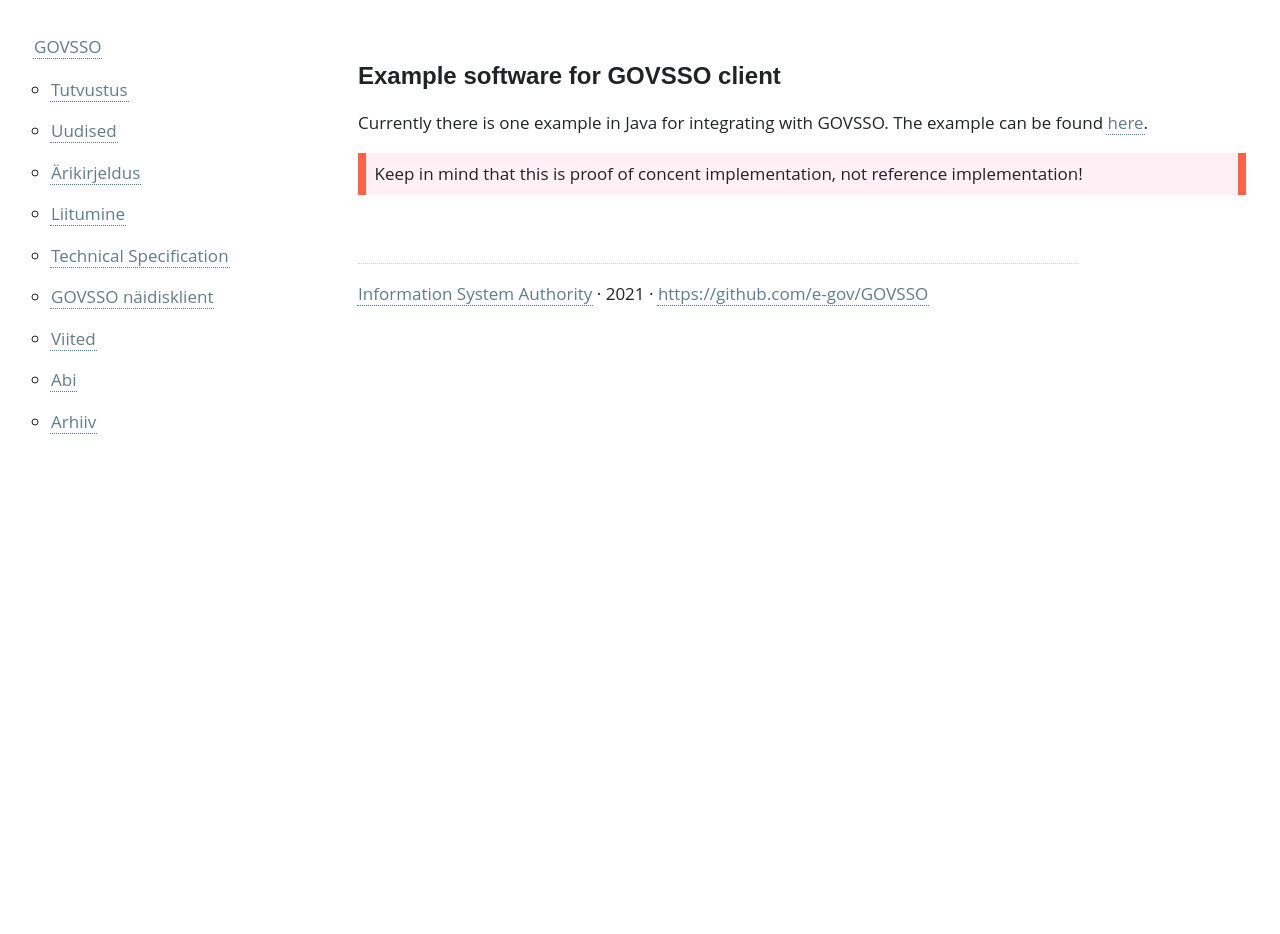
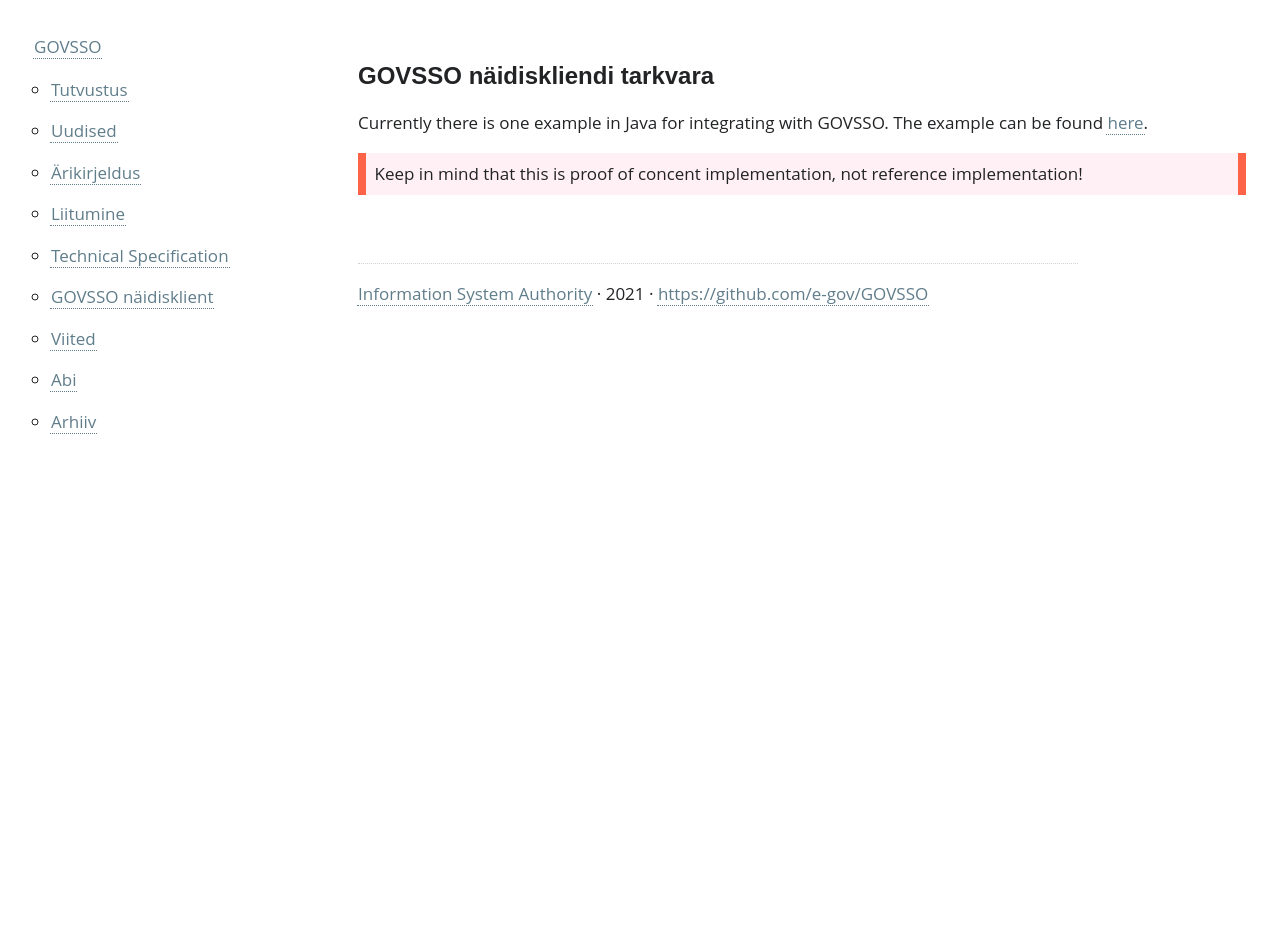
Before and after one commit to e-gov/GOVSSO, a Jekyll site: the page built from Example.md, in a window 1280 px wide. Built offline with Jekyll 4.4.1, drawn with Linux system fonts in a browser that asks for light colours; our own code applies the rules of GitHub Pages for plain Markdown files.

Commit message:
Update Example.md

```diff
--- a/Example.md
+++ b/Example.md
@@ -2,7 +2,7 @@
 permalink: Example
 ---
 
-# Example software for GOVSSO client
+# GOVSSO näidiskliendi tarkvara
 
 Currently there is one example in Java for integrating with GOVSSO. The example can be found [here](https://github.com/e-gov/GOVSSO-Client/).
 
```
